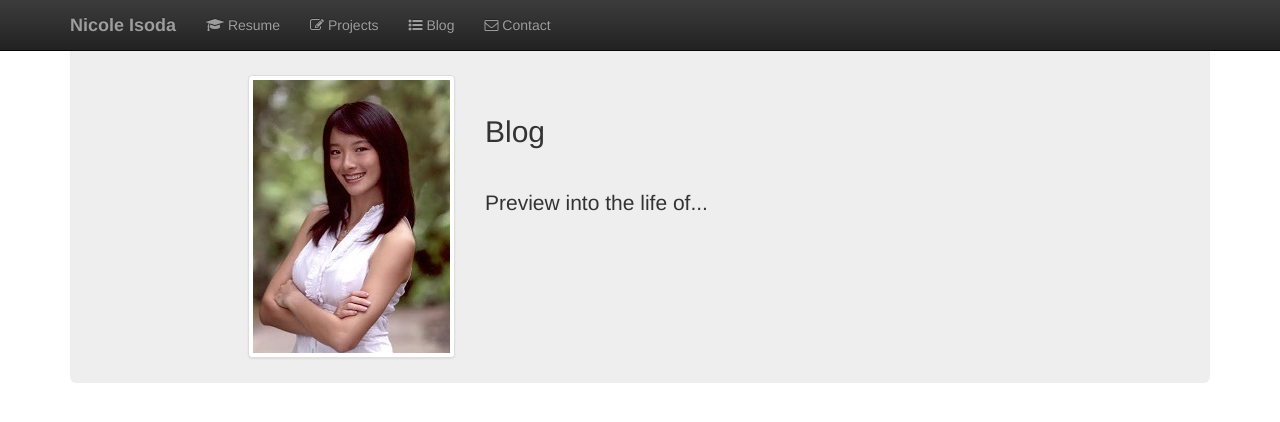
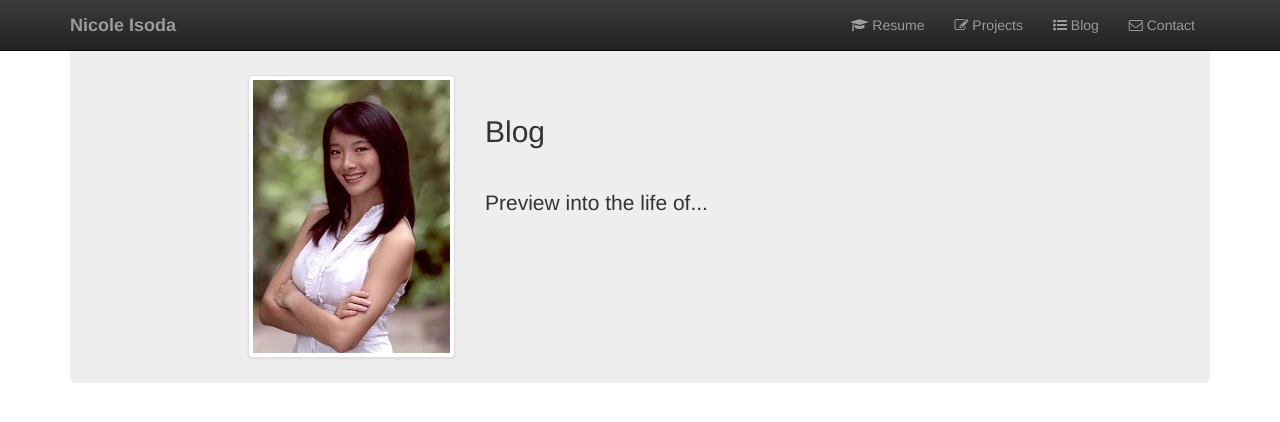
Before and after one commit to nisoda/nisoda-webpage, a plain HTML site: page src/modules/blog/Blog.html in a window 1280 px wide. Drawn offline with nearby package versions, Linux system fonts and the light colour scheme.

```diff
--- a/src/modules/blog/Blog.html
+++ b/src/modules/blog/Blog.html
@@ -24,7 +24,7 @@
                 </button>
                 <a class="navbar-brand" href="../splash/Splash.html"><b>Nicole Isoda</b></a>
             </div>
-            <div class="collapse navbar-collapse">
+            <div class="collapse navbar-collapse pull-right">
                 <ul class="nav navbar-nav">
                     <li><a href="../resume/Resume.html"><i class="fa fa-graduation-cap"></i> Resume</a></li>
                     <li><a href="../projects/Projects.html"><i class="fa fa-pencil-square-o"></i> Projects</a></li>
```
Also changed, not shown: src/modules/contact/Contact.html (+1 -1 lines), src/modules/projects/Projects.html (+1 -1 lines), src/modules/resume/Resume.html (+1 -1 lines), src/modules/splash/Splash.html (+1 -1 lines), src/modules/blog/index.html (added), src/modules/contact/index.html (added), src/modules/index.html (added), src/modules/navbar/index.html (added), src/modules/projects/index.html (added), src/modules/resume/index.html (added), src/modules/splash/index.html (added), src/resources/css/index.html (added), src/resources/fonts/index.html (added), src/resources/index.html (added), 2 more files.
